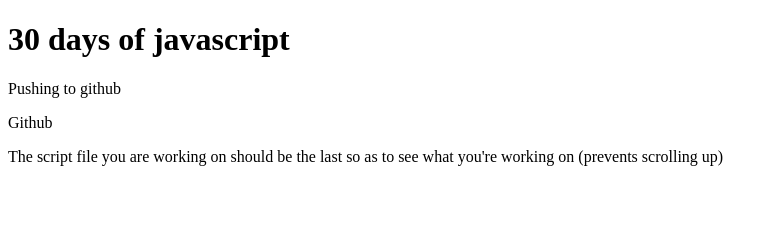
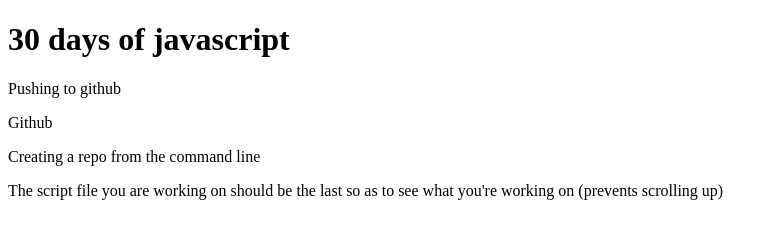
Before and after one commit to qahsishaq/30DAYSOFJS, a plain HTML site: page 01-DAY/index.html in a window 1280 px wide. Shown: the whole page, without its empty margins (0-778 px from the left). Drawn offline with Linux system fonts and the light colour scheme.

Commit message:
new commit

```diff
--- a/01-DAY/index.html
+++ b/01-DAY/index.html
@@ -9,6 +9,7 @@
 	<h1>30 days of javascript</h1>
 	<p>Pushing to github</p>
 	<p>Github</p>
+	<p>Creating a repo from the command line</p>
 </body>
 
 
```
